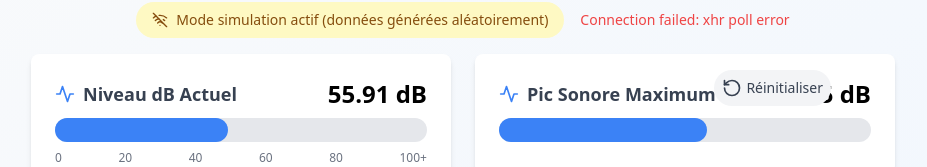
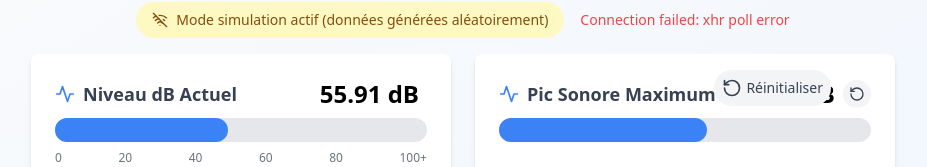
Before and after one commit to giantprolu/StandUp, a React (Vite) app in the folder client/: page / in a window 1280 px wide. Shown: the part 130-297 px from the top of the page, without its empty margins (177-1104 px from the left). Built offline with nearby package versions, Linux system fonts and the light colour scheme; no server answers.

Commit message:
fix position bouton Réinitialiser

```diff
--- a/client/src/components/Dashboard.tsx
+++ b/client/src/components/Dashboard.tsx
@@ -49,6 +49,8 @@ const Dashboard: React.FC = () => {
             label="Pic Sonore Maximum"
             showIndicator={false}
             isMaxMeter={true}
+            onReset={handleResetMaxPeak}
+            showResetButton={true}
           />
           <button
             onClick={handleResetMaxPeak}
--- a/client/src/components/SoundMeter.tsx
+++ b/client/src/components/SoundMeter.tsx
@@ -1,5 +1,5 @@
 import React, { useState, useEffect, forwardRef, useImperativeHandle } from 'react';
-import { Activity } from 'lucide-react';
+import { Activity, RotateCcw } from 'lucide-react';
 
 interface SoundMeterProps {
   value: number;
@@ -7,6 +7,8 @@ interface SoundMeterProps {
   maxValue?: number;
   showIndicator?: boolean;
   isMaxMeter?: boolean;
+  onReset?: () => void; // Ajouter cette prop
+  showResetButton?: boolean; // Ajouter cette prop
 }
 
 // Définir l'interface pour les méthodes exposées via la ref
@@ -19,7 +21,9 @@ const SoundMeter = forwardRef<SoundMeterRef, SoundMeterProps>(({
   label,
   maxValue = 120,
   showIndicator = true,
-  isMaxMeter = false
+  isMaxMeter = false,
+  onReset,
+  showResetButton = false
 }, ref) => {
   // Track the all-time maximum value locally
   const [allTimeMax, setAllTimeMax] = useState(0);
@@ -71,7 +75,18 @@ const SoundMeter = forwardRef<SoundMeterRef, SoundMeterProps>(({
           <Activity className="w-5 h-5 mr-2 text-blue-500" />
           {label}
         </h3>
-        <span className="text-2xl font-bold">{formattedValue} dB</span>
+        <div className="flex items-center">
+          <span className="text-2xl font-bold mr-2">{formattedValue} dB</span>
+          {showResetButton && isMaxMeter && (
+            <button
+              onClick={onReset}
+              className="p-1.5 bg-gray-100 hover:bg-blue-100 text-gray-700 hover:text-blue-700 rounded-full transition-all duration-200"
+              title="Réinitialiser le pic maximum"
+            >
+              <RotateCcw className="w-4 h-4" />
+            </button>
+          )}
+        </div>
       </div>
 
       <div className="w-full bg-gray-200 rounded-full h-6 mb-2">
```
